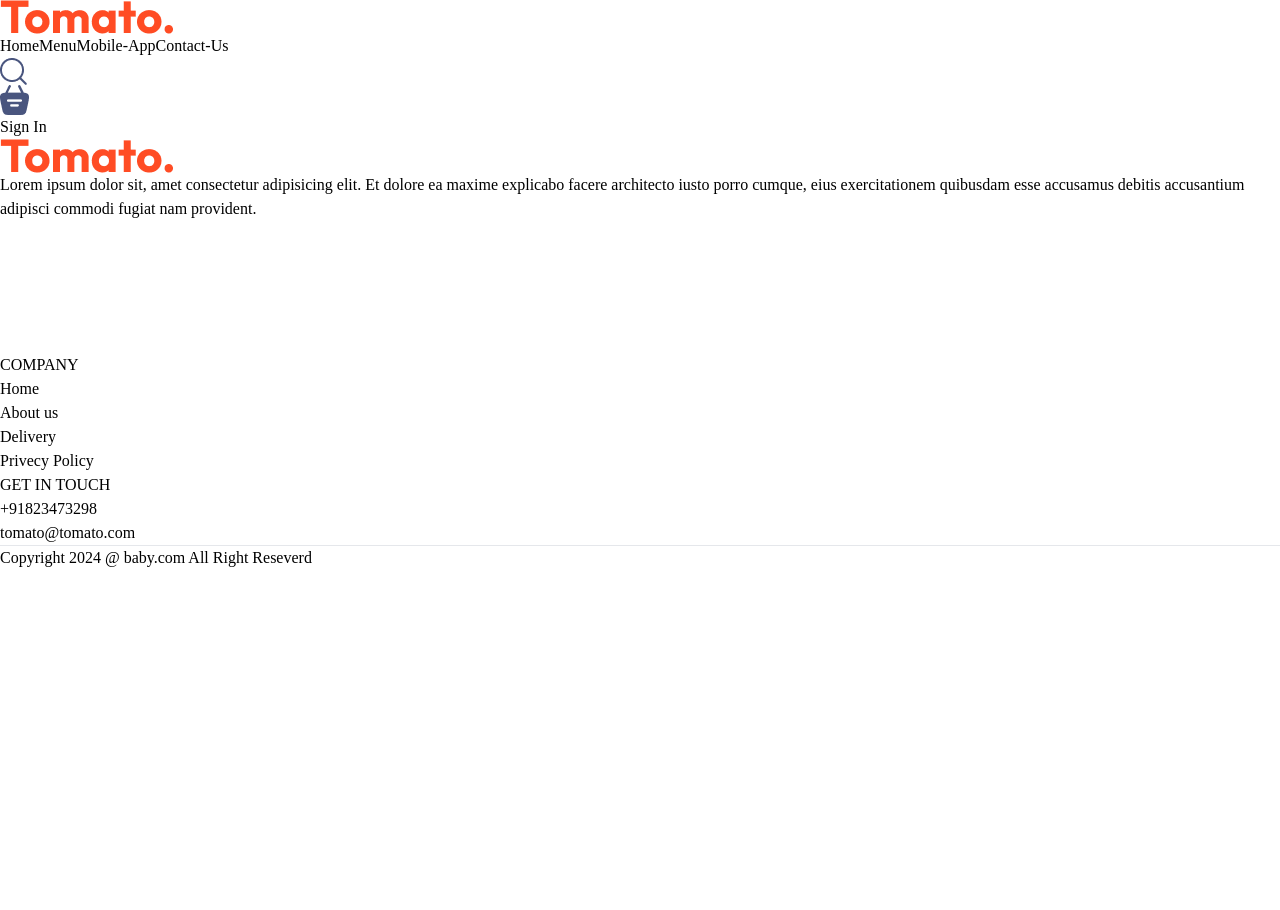
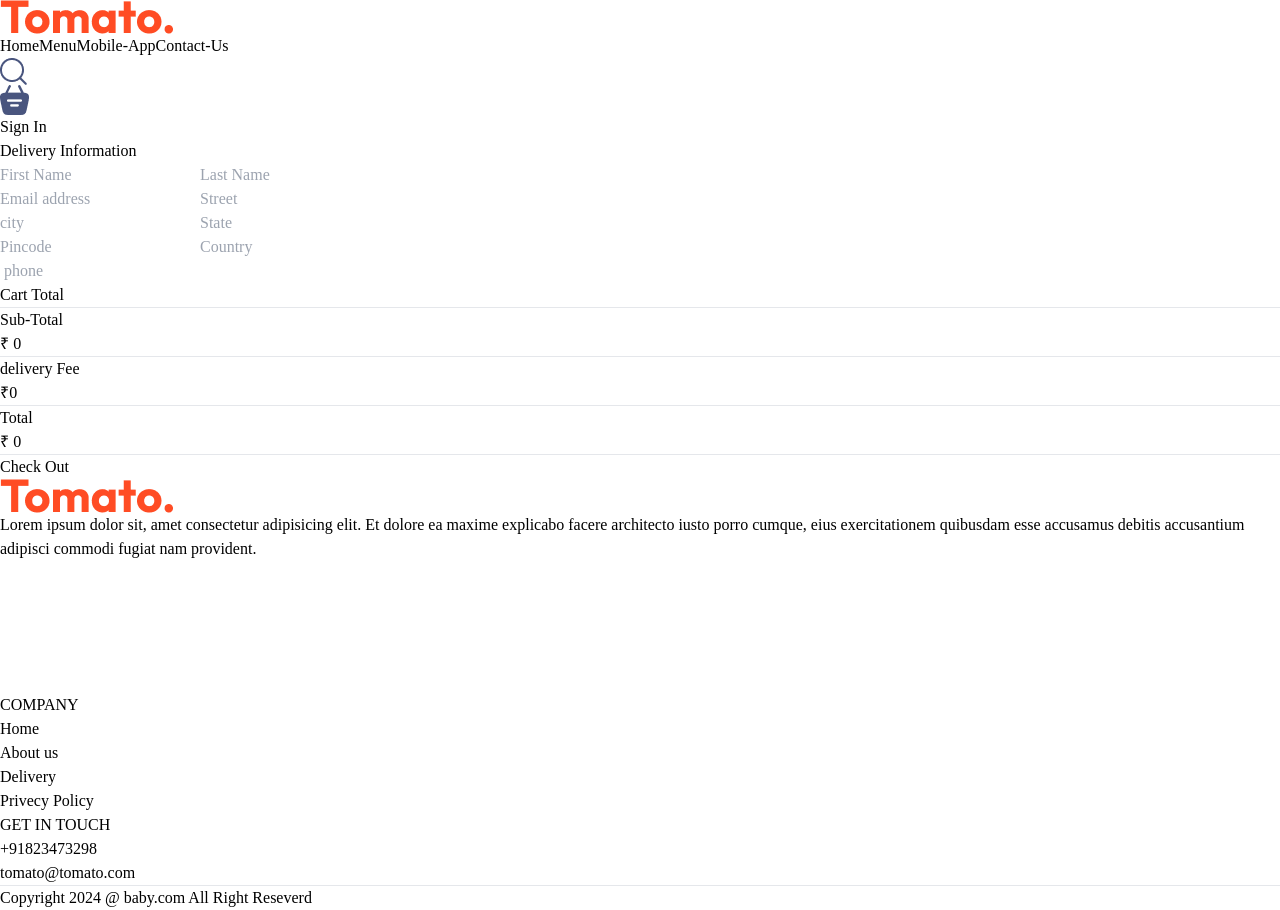
Before and after one commit to Shivam12Shah/food-frontend, a React (Vite) app: page /placeOrder in a window 1280 px wide. Before the commit the page ends 800 px from the top, so only its background shows below. Built offline with nearby package versions, Linux system fonts and the light colour scheme.

Commit message:
placeorder complete

```diff
--- a/src/Components/Cart.jsx
+++ b/src/Components/Cart.jsx
@@ -1,10 +1,13 @@
 import React, { useContext, useState } from "react";
 import { addtocartContext } from "../Context/Context";
 import { food_list } from "../assets/assets";
+import { Link, useNavigate } from "react-router-dom";
 
 const Cart = () => {
-  const { foodlist, cartitem, removefromCart ,getitemtotal } =
+  const { cartitem, removefromCart ,getitemtotal } =
     useContext(addtocartContext);
+
+    const navigate = useNavigate()
 
   return (
     <div className="px-20 my-28 ">
@@ -33,7 +36,7 @@ const Cart = () => {
                     />
                     <p className= "titile-p col-start-2 row-start-1  -ml-20">{items.name}</p>
                     <p className=" ">₹ {items.price}</p>
-                    <p className="">₹ {cartitem[items._id]}</p>
+                    <p className=""> {cartitem[items._id]}</p>
                     <p className="">₹ {items.price * cartitem[items._id]}</p>
                     <p
                       onClick={() => removefromCart(items._id)}
@@ -62,8 +65,8 @@ const Cart = () => {
             </div>
             <hr />
             <div className="total-detals  flex justify-between py-1">
-              <p>delivery Free</p>
-              <p>₹ {getitemtotal()===0? getitemtotal() : getitemtotal()+20}</p>
+              <p>delivery Fee</p>
+              <p>₹{getitemtotal() >0 ?20:0}</p>
             </div>
             <hr />
             <div className="total-detals  flex justify-between py-1">
@@ -71,7 +74,7 @@ const Cart = () => {
               <p>₹ {getitemtotal()===0? getitemtotal() : getitemtotal()+20}</p>
             </div>
             <hr />
-            <button className="bg-green-600 px-4 py-1 mt-3 rounded-md text-white">Check Out</button>
+           <button onClick={()=> navigate("/placeOrder")} className="bg-green-600 px-4 py-1 mt-3 rounded-md text-white">Check Out</button>
 
           </div>
         </div>
--- a/src/Components/Hearder/Explore.jsx
+++ b/src/Components/Hearder/Explore.jsx
@@ -7,19 +7,19 @@ const Explore = ({category , setcategory}) => {
 
 
   return (
-    <div id='explore' className='explore menu my-5 w-full px-20 max-sm:px-4'>
-      <h1 className='text-4xl font-semibold max-sm:text-xl'>Explore Our Menu</h1>
-      <p className='leading-[18px] my-4 max-sm:hidden'>Lorem ipsum dolor sit amet consectetur Lorem ipsum dolor sit amet consectetur, adipisicing elit. Ex, quaerat eius impedit, veritatis quos voluptatum ad vel nihil vero, dolore ipsum minima autem eos modi corrupti totam ducimus dolor distinctio? adipisicing elit. Provident, perferendis?</p>
+    <div id='explore' className='explore menu my-5 w-full px-20 max-sm:px-4 max-sm:my-3'>
+      <h1 className='text-4xl font-semibold max-sm:text-2xl'>Explore Our Menu</h1>
+      <p className='text-slate-400 my-4 max-sm:hidden max-sm:my-0'>Lorem ipsum dolor sit amet consectetur Lorem ipsum dolor sit amet consectetur, adipisicing elit. Ex, quaerat eius impedit, veritatis quos voluptatum ad vel nihil vero, dolore ipsum minima autem eos modi corrupti totam ducimus dolor distinctio? adipisicing elit. Provident, perferendis?</p>
 
 
-      <div className="explore-menu-list w-full flex items-center overflow-y-auto justify-center gap-7 my-10" >
+      <div className="explore-menu-list w-full flex items-center overflow-y-auto  gap-7 my-10 max-sm:gap-2 max-sm:my-3 max-sm:" >
 
         {
           menu_list.map((item, index) => {
             return (
-              <div onClick={()=>setcategory(prev=>prev===item.menu_name? "All" : item.menu_name)} key={index} className="explore-menu-item  max-sm:bg-red-400 ">
-                <img className={category===item.menu_name ? "active w-[110px] h-[110px] border-4 rounded-full border-orange-500 " :'w-[110px] h-[110px] rounded-full' } src={item.menu_image} alt={item.name} />
-                <h3 className={category===item.menu_name?"active text-white rounded-[50px] text-center my-2 bg-orange-600" : "my-2 text-center text-zinc-700 "}>{item.menu_name}</h3>
+              <div onClick={()=>setcategory(prev=>prev===item.menu_name? "All" : item.menu_name)} key={index} className="explore-menu-item    max-sm:shrink-0 ">
+                <img className={category===item.menu_name ? "active w-[110px] h-[110px] border-4 rounded-full border-red-500 " :'w-[110px] h-[110px] rounded-full' } src={item.menu_image} alt={item.name} />
+                <h3 className={category===item.menu_name?"active text-white rounded text-center my-2 bg-red-500 py-1" : "my-2 text-center text-zinc-700 "}>{item.menu_name}</h3>
               </div>
             )
           })
--- a/src/Components/Hearder/Fooditem.jsx
+++ b/src/Components/Hearder/Fooditem.jsx
@@ -6,11 +6,10 @@ import { addtocartContext } from '../../Context/Context'
 const Fooditem = ({id, name , image, price, description, index}) => {
 
     const {cartitem,
-        setcartitem,
         addtocart,
         removefromCart} = useContext(addtocartContext)
   return (
-    <div key={index} className='food-card w-[250px] h-[300px] bg-zinc-100 p-2 rounded-md'>
+    <div key={index} id='foodcarddis' className='food-card w-[250px] h-[300px] bg-zinc-50 p-2 rounded-md hover:bg-zinc-100 hover:scale-105 transition'>
         <div className="imagediv relative">
             <img src={image} alt="" />
             {
@@ -22,12 +21,12 @@ const Fooditem = ({id, name , image, price, description, index}) => {
             }
         </div>
         <div className="food-item-info">
-            <div className="name-rating flex justify-between items-center">
+            <div className="name-rating flex justify-between items-center my-1">
                 <h1 className='font-medium'>{name}</h1>
                 <img className='w- h-[15px] object-cover' src={assets.rating_starts} alt="" />
             </div>
-            <p className='text-sm '>{description}</p>
-            <p className='my-2'>${price}</p>
+            <p className='text-xs mt-1 '>{description}</p>
+            <p className='my-2 bg-red-500 w-fit px-3 py-1 rounded text-white'>₹ {price}</p>
         </div>
 
     </div>
--- a/src/Components/Hearder/Header.jsx
+++ b/src/Components/Hearder/Header.jsx
@@ -5,10 +5,10 @@ const Header = () => {
   return (
     <div className='header px-20 max-sm:px-3'>
       <div className="header-content relative h-[70vh] max-sm:h-[24vh]  " >
-       <div className="textdiv absolute bottom-5 w-[80%] mx-auto px-10 max-sm:px-6 ">
-       <h1 className='text-white font-bold text-6xl my-5  max-sm:text-xl max-sm:my-1'>Order Your <br /> Favorite  Food Online</h1>
-        <p className='text-white w-full max-sm:hidden'>Lorem ipsum dolor sit amet consectetur adipisicing elit. Deserunt, ullam vitae exercitationem temporibus accusantium illo quasi eos voluptas in ad. Ipsum nesciunt odit eum ad vel quos ea blanditiis officia.</p>
-        <button className='bg-slate-100 px-4 py-2 my-2 rounded-[50px] max-sm:px-2 max-sm:py-1'>View Menu</button>
+       <div className="textdiv text-slate-100  absolute bottom-5 w-[80%] mx-auto px-10 max-sm:px-6 ">
+       <h1 className=' font-bold text-6xl my-5  max-sm:text-xl max-sm:my-1'>Order Your <br /> Favorite  Food Online</h1>
+        <p className=' w-full max-sm:hidden'>Lorem ipsum dolor sit amet consectetur adipisicing elit. Deserunt, ullam vitae exercitationem temporibus accusantium illo quasi eos voluptas in ad. Ipsum nesciunt odit eum ad vel quos ea blanditiis officia.</p>
+        <button className='bg-red-500 px-4 py-2 my-2 rounded max-sm:px-2 max-sm:py-1'>View Menu</button>
        </div>
       </div>
     </div>
--- a/src/Components/Login/Loginpopup.jsx
+++ b/src/Components/Login/Loginpopup.jsx
@@ -5,7 +5,7 @@ const Loginpopup = ({setshowlogin,showlogin}) => {
     const [currstate,  setcurrstate] = useState("Login")
   return (
     <div className='w-full h-[100vh] bg-zinc-600 bg-opacity-50 absolute z-50 flex items-center justify-center'>
-      <form className=' w-1/4 h-fit bg-white p-6 rounded-md' >
+      <form className=' w-[350px]  h-fit bg-white p-6 rounded-md' >
         <div className="div flex items-center justify-between">
         {
             currstate
--- a/src/Components/PlaceOrder.jsx
+++ b/src/Components/PlaceOrder.jsx
@@ -1,9 +1,63 @@
-import React from 'react'
+import React, { useContext } from 'react'
+import { addtocartContext } from '../Context/Context';
+
 
 const PlaceOrder = () => {
+
+  const { getitemtotal } =
+  useContext(addtocartContext);
+
   return (
     <div>
-      placeholder
+     <form className='place order px-20 my-10 flex gap-10'>
+      <div className="placeoider-left w-1/2 ">
+        <p className='text-xl font-semibold'>Delivery Information</p>
+        <div className="multifield flex gap-2 my-1 ">
+          <input className='bg-zinc-50 px-3 py-1 rounded w-full border' type="text" placeholder='First Name' />
+          <input className='bg-zinc-50 px-3 py-1 rounded w-full border' type="text" placeholder='Last Name' />
+        </div>
+        <div className="multifield flex gap-2 my-2">
+        <input className='bg-zinc-50 px-3 py-1 rounded w-full border' type="text" placeholder='Email address' />
+        <input className='bg-zinc-50 px-3 py-1 rounded w-full border' type="text" placeholder='Street' />
+        </div>
+        <div className="multifield flex gap-2 my-2">
+          <input className='bg-zinc-50 px-3 py-1 rounded w-full border' type="text" placeholder='city' />
+          <input className='bg-zinc-50 px-3 py-1 rounded w-full border' type="text" placeholder='State' />
+        </div>
+        <div className="multifield flex gap-2 my-2">
+          <input className='bg-zinc-50 px-3 py-1 rounded w-full border' type="text" placeholder='Pincode' />
+          <input className='bg-zinc-50 px-3 py-1 rounded w-full border' type="text" placeholder='Country' />
+
+        </div>
+        <input className='bg-zinc-50 px-3 py-1 rounded w-full border ' type="text" placeholder=' phone' />
+      </div>
+
+      <div className="placeoider-right w-1/2">
+      <div className="cart-tatal">
+          <h2 className="text-xl font-semibold mb-3">Cart Total</h2>
+          <div className="div">
+            <hr />
+            <div className="taotal-details flex justify-between py-1 ">
+              <p>Sub-Total</p>
+              <p>₹ {getitemtotal()}</p>
+            </div>
+            <hr />
+            <div className="total-detals  flex justify-between py-1">
+              <p>delivery Fee</p>
+              <p>₹{getitemtotal() >0 ?20:0}</p>
+            </div>
+            <hr />
+            <div className="total-detals  flex justify-between py-1">
+              <p>Total </p>
+              <p>₹ {getitemtotal()===0? getitemtotal() : getitemtotal()+20}</p>
+            </div>
+            <hr />
+           <button className="bg-green-600 px-4 py-1 mt-3 rounded-md text-white">Check Out</button>
+
+          </div>
+        </div>
+      </div>
+     </form>
     </div>
   )
 }
--- a/src/Context/Context.jsx
+++ b/src/Context/Context.jsx
@@ -5,7 +5,7 @@ export const usercontext = createContext(null);
 export const addtocartContext = createContext(null);
 
 const Context = (props) => {
-  const [cartitem, setcartitem] = useState({});
+  const [cartitem, setcartitem] = useState([]);
 
   const addtocart = (itemid)=>{
     if(!cartitem[itemid]){
@@ -30,6 +30,7 @@ const Context = (props) => {
     }
     return totalprice;
     }
+
   useEffect(()=>{
 
   },[cartitem])
--- a/src/Routers/Router.jsx
+++ b/src/Routers/Router.jsx
@@ -9,7 +9,7 @@ const Router = () => {
       <Routes>
         <Route path="/" element={<Home />} />
         <Route path="/cart" element={<Cart />} />
-        <Route path="/place-order" element={<PlaceOrder />} />
+        <Route path="/placeOrder" element={<PlaceOrder />} />
 
       </Routes>
     </>
--- a/src/index.css
+++ b/src/index.css
@@ -6,6 +6,8 @@
   padding: 0;
   box-sizing: border-box;
   font-family: gilroy;
+  scroll-behavior: smooth;
+
 }
 
 ::-webkit-scrollbar{
@@ -26,7 +28,7 @@
 .header-content{
   margin-top: 1rem;
   border-radius: 50px;
-  background-image: url(header_img.png);
+  background-image: url(https://images.template.net/108161/food-table-background-igjcd.png);
   background-position: center;
   background-size: cover;
   background-repeat: no-repeat;
```
Also changed, not shown: src/Components/Navbar.jsx (line endings or trailing spaces).
